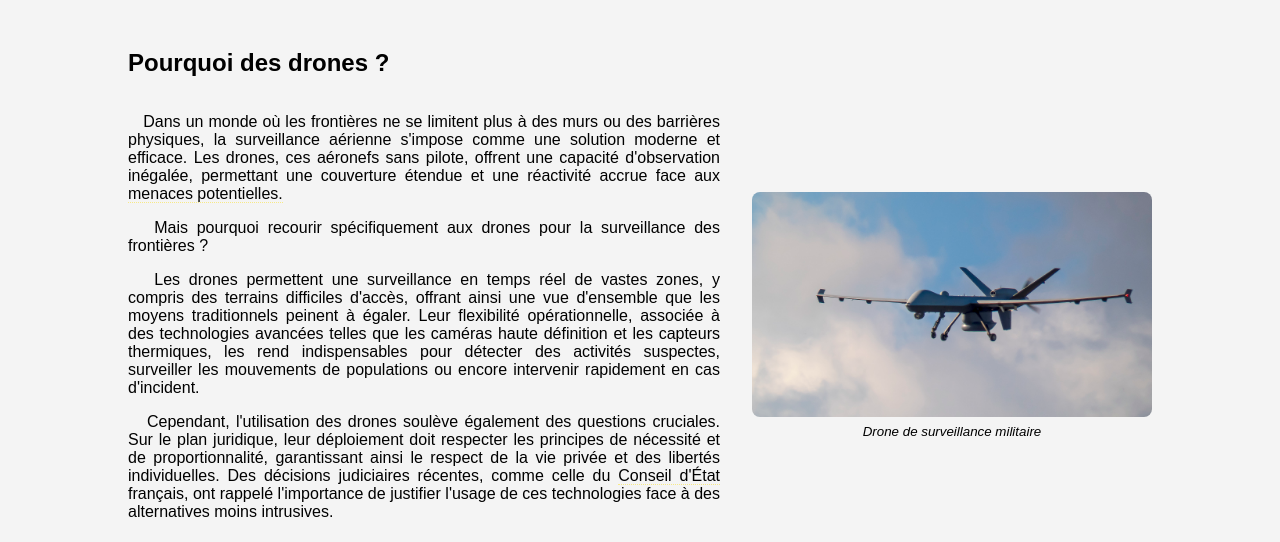
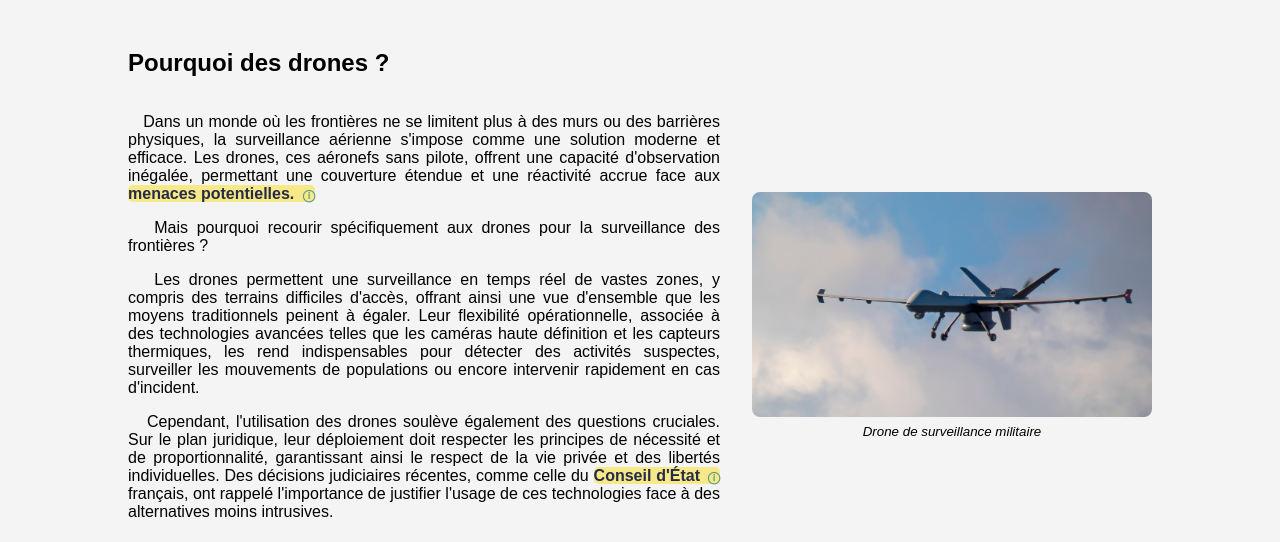
Before and after one commit to fireblock29/GA3_Violence, a plain HTML site: page decollage.html in a window 1280 px wide. Shown: the part 258-800 px from the top of the page. Drawn offline with Linux system fonts and the light colour scheme; a web font is replaced by a local one.

Commit message:
refonte style decollage

```diff
--- a/decollage.html
+++ b/decollage.html
@@ -215,7 +215,7 @@
             padding: 2rem;
             background-color: #252B48;
             border-radius: 1rem;
-  box-shadow: 0 0 20px rgba(0,0,0,0.3);
+            box-shadow: 0 0 20px rgba(0, 0, 0, 0.3);
         }
 
         /* BARRE DE TEMPS */
@@ -270,7 +270,7 @@
             border-radius: 0.8rem;
             color: #F7E987;
             min-height: 150px;
-  box-shadow: inset 0 0 10px rgba(0,0,0,0.3);
+            box-shadow: inset 0 0 10px rgba(0, 0, 0, 0.3);
             transition: opacity 0.4s ease;
             font-size: 1rem;
             line-height: 1.6;
@@ -495,10 +495,31 @@
 
         /* Tooltip (si tu l’utilises ici aussi) */
         .tooltip {
+            background-color: #F7E987;
+            color: #252B48;
             position: relative;
-            cursor: help;
-            border-bottom: 1px dotted #F7E987;
+            cursor: pointer;
+            /* ton bleu moyen */
+            font-weight: 600;
+            border-radius: 5px;
+            /* ton vert/gris foncé */
+            transition: color 0.3s ease, border-color 0.3s ease;
         }
+
+        .tooltip:hover {
+            background-color: #fff;
+            box-shadow: 0 0 6px #F7E987;
+            text-shadow: none;
+        }
+
+        .tooltip::after {
+            content: ' ⓘ';
+            font-size: 0.75em;
+            color: #5B9A8B;
+            margin-left: 4px;
+        }
+
+
 
         .tooltiptext {
             visibility: hidden;
@@ -604,7 +625,7 @@
             right: 10%;
         }
 
-        .conseilpng{
+        .conseilpng {
             background-color: white;
         }
 
@@ -624,7 +645,9 @@
         /* Responsive */
 
         @media (min-width: 1300px) {
-            .main-title, .section-title {
+
+            .main-title,
+            .section-title {
                 font-size: 3rem;
             }
         }
```
Lines whose indentation alone changed are shown as unchanged.
